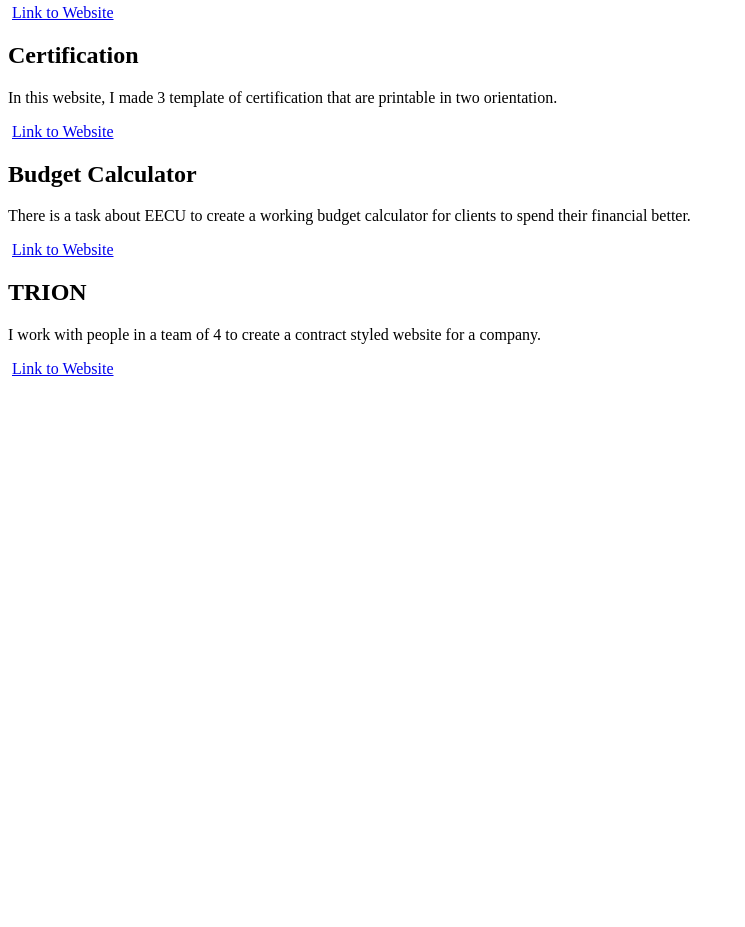
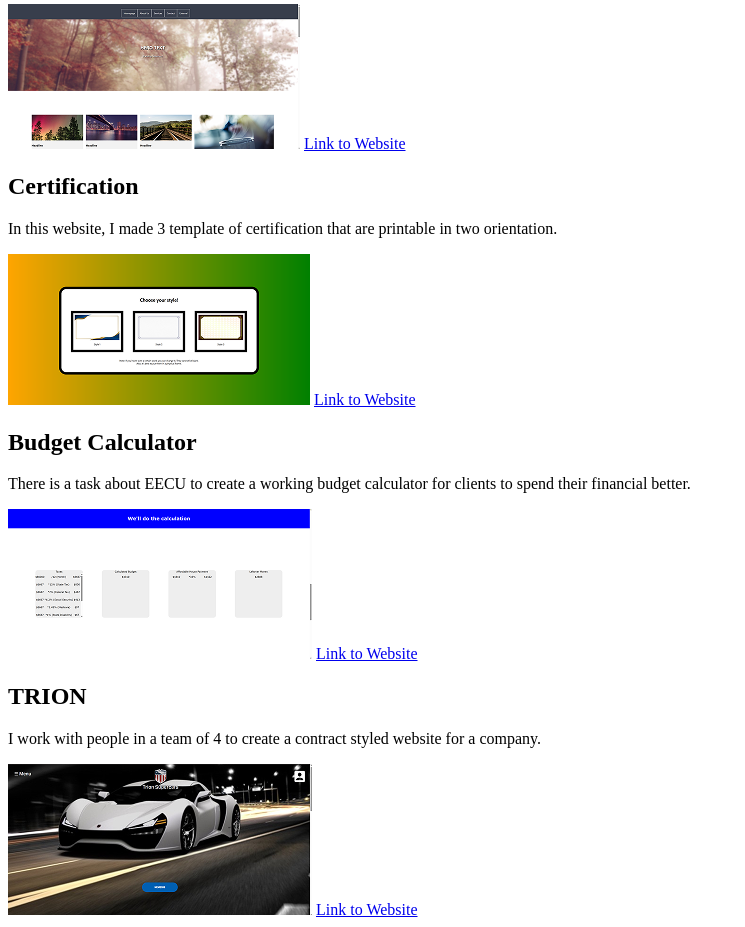
Before and after one commit to CartWebApp/portfolio-website-Dev-AspiringVibrant, a plain HTML site: page programming.html in a window 1280 px wide. Shown: the part 183-1110 px from the top of the page, without its empty margins (0-745 px from the left). Before the commit the page ends 800 px from the top, so only its background shows below. Drawn offline with Linux system fonts and the light colour scheme.

Commit message:
initiation

```diff
--- a/programming.html
+++ b/programming.html
@@ -19,25 +19,25 @@
         <div>
             <h2>Web Design Practice</h2>
             <p>The objective of this repository is to copy a sample of a website as similar as possible when starting out.</p>
-            <img src="" alt="">
+            <img src="images/image 1.png" alt="">
             <a href="http://melodic-liger-3528f8.netlify.app">Link to Website</a>
         </div>
         <div>
             <h2>Certification</h2>
             <p>In this website, I made 3 template of certification that are printable in two orientation.</p>
-            <img src="" alt="">
+            <img src="images/image 2.png" alt="">
             <a href="http://silly-rolypoly-756ac5.netlify.app">Link to Website</a>
         </div>
         <div>
             <h2>Budget Calculator</h2>
             <p>There is a task about EECU to create a working budget calculator for clients to spend their financial better.</p>
-            <img src="" alt="">
+            <img src="images/image 3.png" alt="">
             <a href="http://papya-gnome-2baaf8.netlify.app">Link to Website</a>
         </div>
         <div>
             <h2>TRION</h2>
             <p>I work with people in a team of 4 to create a contract styled website for a company.</p>
-            <img src="" alt="">
+            <img src="images/image 4.png" alt="">
             <a href="http://d2mal-trion-2.netlify.app">Link to Website</a>
         </div>
     </div>
```
Also changed, not shown: index.html (+5 -1 lines), portfolio.html (+1 -1 lines), writing.html (+4 -4 lines), images/1c47f6243a654bc994e877a1c97dd085-removebg-preview 1.png (added), images/71rpa1-kyvL._AC_UF1000,1000_QL80_.jpg (added), images/91j9eAlIH+L.jpg (added), images/g-mail-png 1.png (added), images/image 1.png (added), images/image 2.png (added), images/image 3.png (added), images/image 4.png (added), images/king-removebg-preview 1.png (added), images/linkedin 1.png (added), 2 other files.
